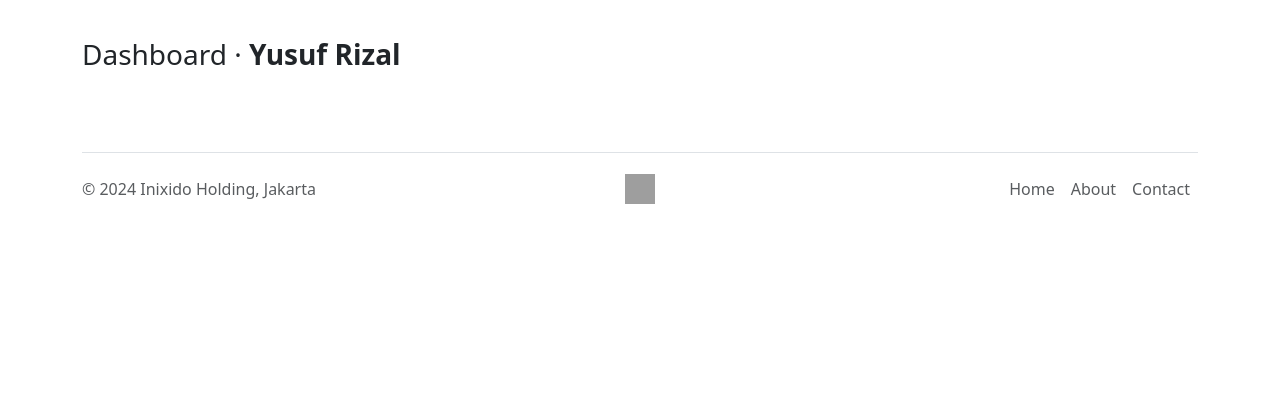
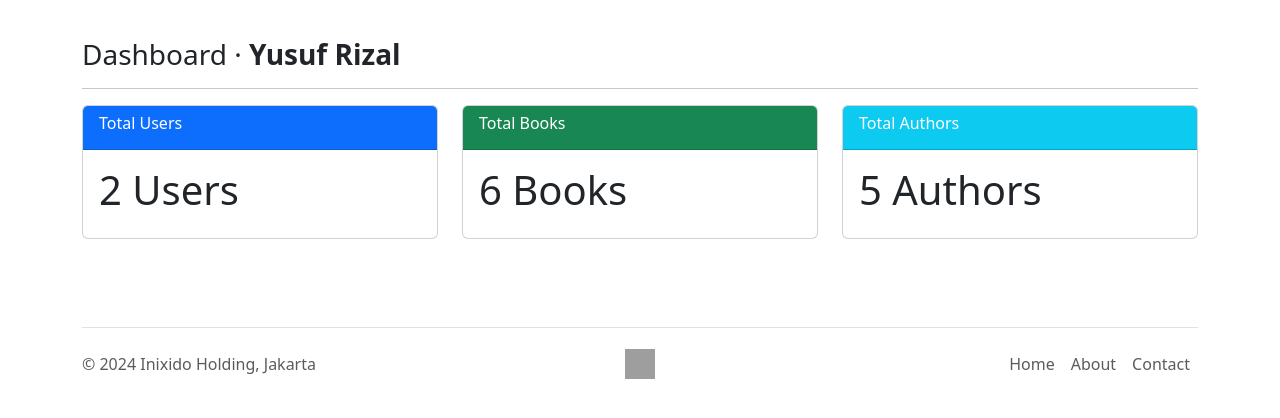
Before and after one commit to yusufrizalh/php-mysql-class, a PHP site: page /simpleweb/auth/dashboard.php in a window 1280 px wide. Shown: the part 58-476 px from the top of the page. Run offline with PHP 8.4, Linux system fonts and the light colour scheme; a user stored in the database is signed in; data comes from the database, SQL or seed files in the repository; grey boxes are pictures that could not be loaded.

Commit message:
dashboard query

```diff
--- a/pages/auth/dashboard.php
+++ b/pages/auth/dashboard.php
@@ -10,6 +10,86 @@ if (!isset($_SESSION['name'])) {
 
 <div class="container mt-5 py-5">
     <h3>Dashboard &middot; <strong><?php echo $_SESSION['name'] ?></strong></h3>
+    <hr>
+
+    <div class="row">
+        <?php
+        require_once "../../config/connection.php";
+        $sql_users_count = "SELECT COUNT(*) AS users_count FROM users;";
+        $result_users_count = $con->query($sql_users_count);
+
+        if ($result_users_count->num_rows > 0) {
+        ?>
+            <div class="col-md-4">
+                <div class="card mb-3">
+                    <div class="card-header bg-primary text-white">
+                        <h6>Total Users</h6>
+                    </div>
+                    <div class="card-body">
+                        <?php
+                        while ($row_users_count = $result_users_count->fetch_assoc()) {
+                            echo "<h1>" . $row_users_count['users_count'] . " Users</h1>";
+                        }
+                        ?>
+                    </div>
+                </div>
+            </div>
+        <?php
+        }
+        ?>
+
+        <?php
+        require_once "../../config/connection.php";
+        $sql_books_count = "SELECT COUNT(*) AS books_count FROM books;";
+        $result_books_count = $con->query($sql_books_count);
+
+        if ($result_books_count->num_rows > 0) {
+        ?>
+            <div class="col-md-4">
+                <div class="card mb-3">
+                    <div class="card-header bg-success text-white">
+                        <h6>Total Books</h6>
+                    </div>
+                    <div class="card-body">
+                        <?php
+                        while ($row_books_count = $result_books_count->fetch_assoc()) {
+                            echo "<h1>" . $row_books_count['books_count'] . " Books</h1>";
+                        }
+                        ?>
+                    </div>
+                </div>
+            </div>
+        <?php
+        }
+        ?>
+
+        <?php
+        require_once "../../config/connection.php";
+        $sql_authors_count = "SELECT COUNT(*) AS authors_count FROM authors;";
+        $result_authors_count = $con->query($sql_authors_count);
+
+        if ($result_authors_count->num_rows > 0) {
+        ?>
+            <div class="col-md-4">
+                <div class="card mb-3">
+                    <div class="card-header bg-info text-white">
+                        <h6>Total Authors</h6>
+                    </div>
+                    <div class="card-body">
+                        <?php
+                        while ($row_authors_count = $result_authors_count->fetch_assoc()) {
+                            echo "<h1>" . $row_authors_count['authors_count'] . " Authors</h1>";
+                        }
+                        ?>
+                    </div>
+                </div>
+            </div>
+        <?php
+        }
+        ?>
+    </div>
+
+
 </div>
 
 <?php
```
